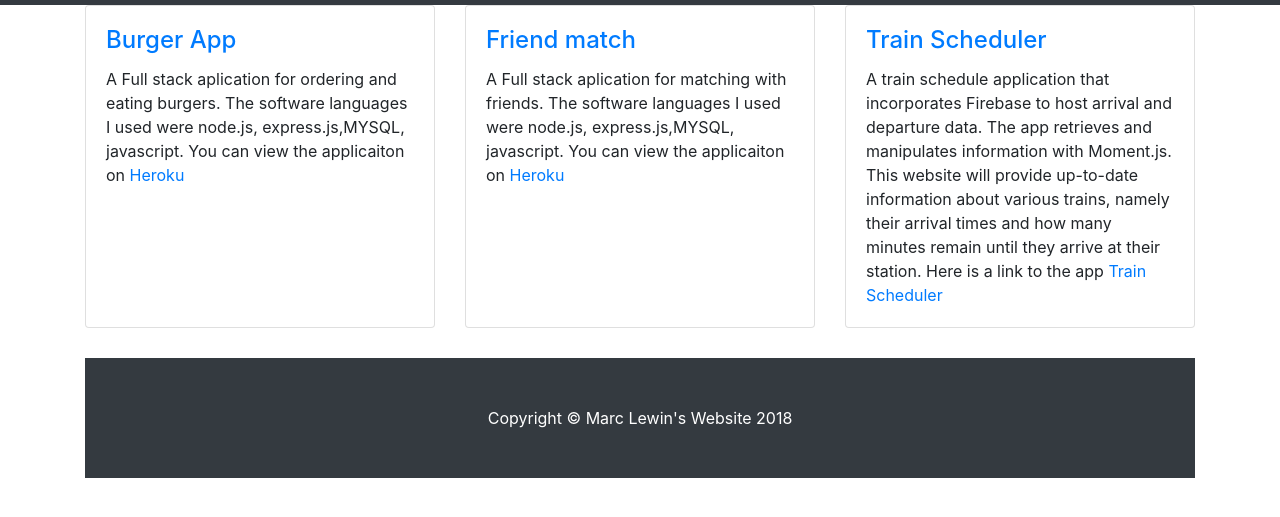
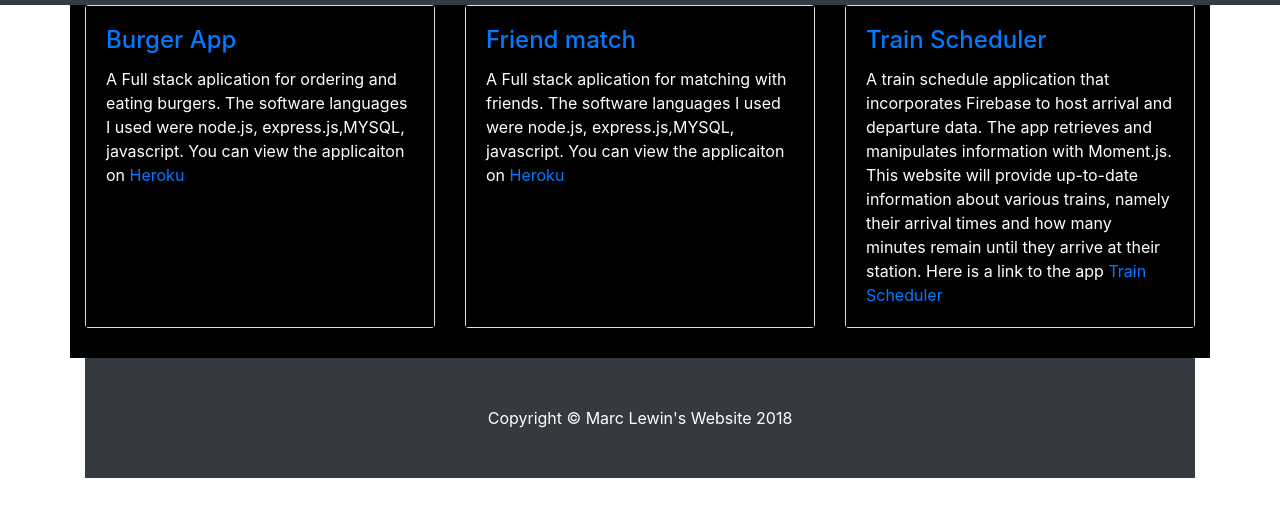
Before and after one commit to MarcLewin/Portfolio, a website: page portfolio.html in a window 1280 px wide. Shown: the part 51-568 px from the top of the page. Drawn offline with Linux system fonts and the light colour scheme.

Commit message:
css changes

```diff
--- a/css/3-col-portfolio.css
+++ b/css/3-col-portfolio.css
@@ -6,6 +6,19 @@
 
 body {
   padding-top: 54px;
+
+}
+.row{
+  background-color:black;
+}
+.card-body{
+  background-color: black;
+}
+.card-title{
+color:green;
+}
+.card-text{
+  color:white;
 }
 
 @media (min-width: 992px) {
```
